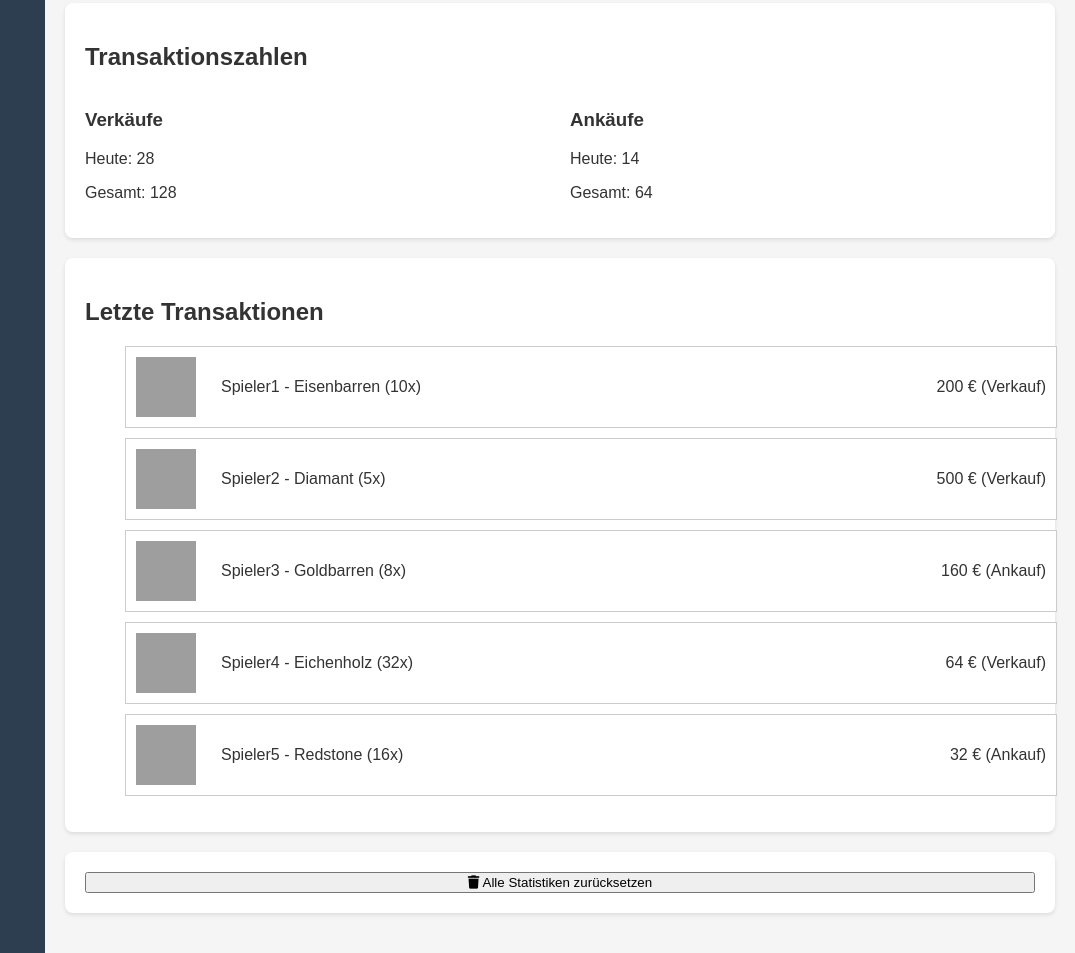
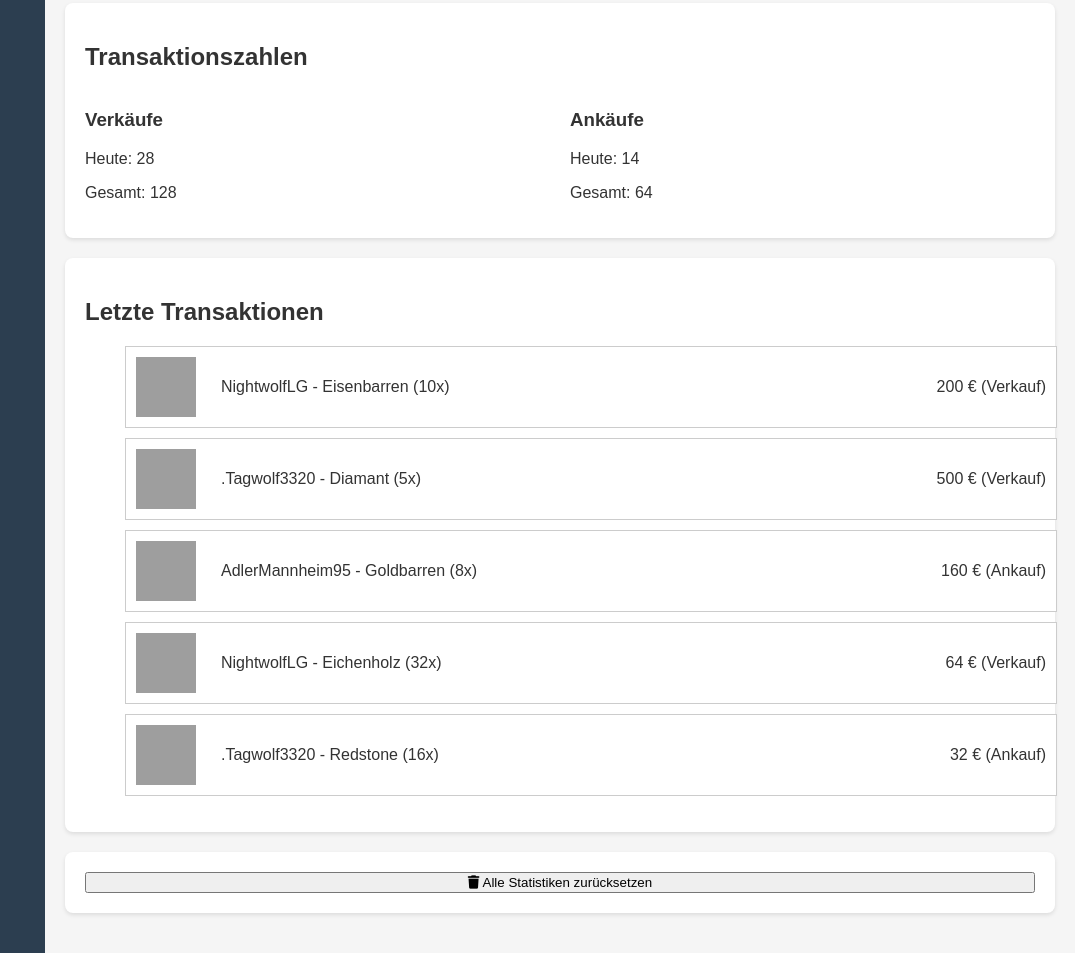
Before and after one commit to Tagwolf/NewWolfbot, a plain HTML site: page statistic.html in a window 1280 px wide. Shown: the part 2617-3570 px from the top of the page, without its empty margins (205-1280 px from the left). Drawn offline with nearby package versions, Linux system fonts and the light colour scheme; some packages are replaced by stand-ins of ours; grey boxes are pictures that could not be loaded; a script that the page names is missing.

Commit message:
Update statistic.html

```diff
--- a/statistic.html
+++ b/statistic.html
@@ -471,11 +471,11 @@
                 hourly: [5, 8, 12, 15, 18, 22, 25, 30, 28, 25, 20, 15, 10, 8, 6, 5, 7, 10, 15, 20, 18, 15, 12, 8]
             },
             recentTransactions: [
-                { player: "Spieler1", item: "Eisenbarren", amount: 10, price: 200, type: "Verkauf", time: "10:30" },
-                { player: "Spieler2", item: "Diamant", amount: 5, price: 500, type: "Verkauf", time: "10:25" },
-                { player: "Spieler3", item: "Goldbarren", amount: 8, price: 160, type: "Ankauf", time: "10:20" },
-                { player: "Spieler4", item: "Eichenholz", amount: 32, price: 64, type: "Verkauf", time: "10:15" },
-                { player: "Spieler5", item: "Redstone", amount: 16, price: 32, type: "Ankauf", time: "10:10" }
+                { player: "NightwolfLG", item: "Eisenbarren", amount: 10, price: 200, type: "Verkauf", time: "10:30" },
+                { player: ".Tagwolf3320", item: "Diamant", amount: 5, price: 500, type: "Verkauf", time: "10:25" },
+                { player: "AdlerMannheim95", item: "Goldbarren", amount: 8, price: 160, type: "Ankauf", time: "10:20" },
+                { player: "NightwolfLG", item: "Eichenholz", amount: 32, price: 64, type: "Verkauf", time: "10:15" },
+                { player: ".Tagwolf3320", item: "Redstone", amount: 16, price: 32, type: "Ankauf", time: "10:10" }
             ]
         };
 
```
